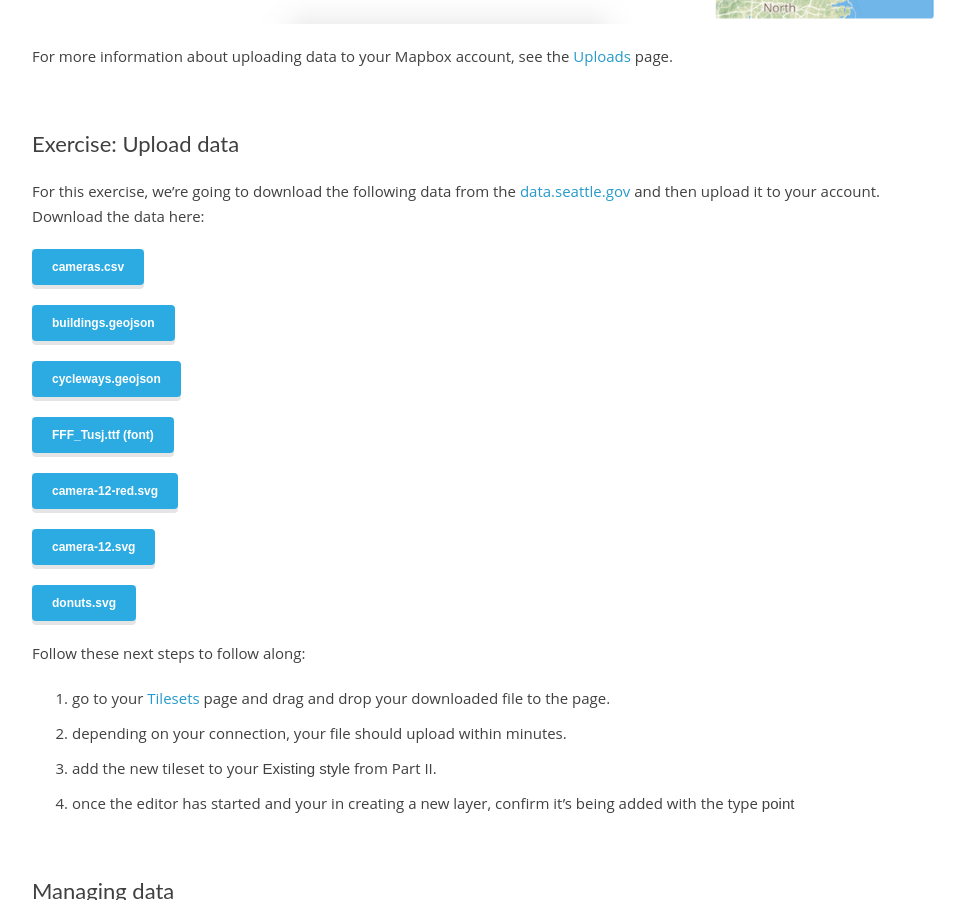
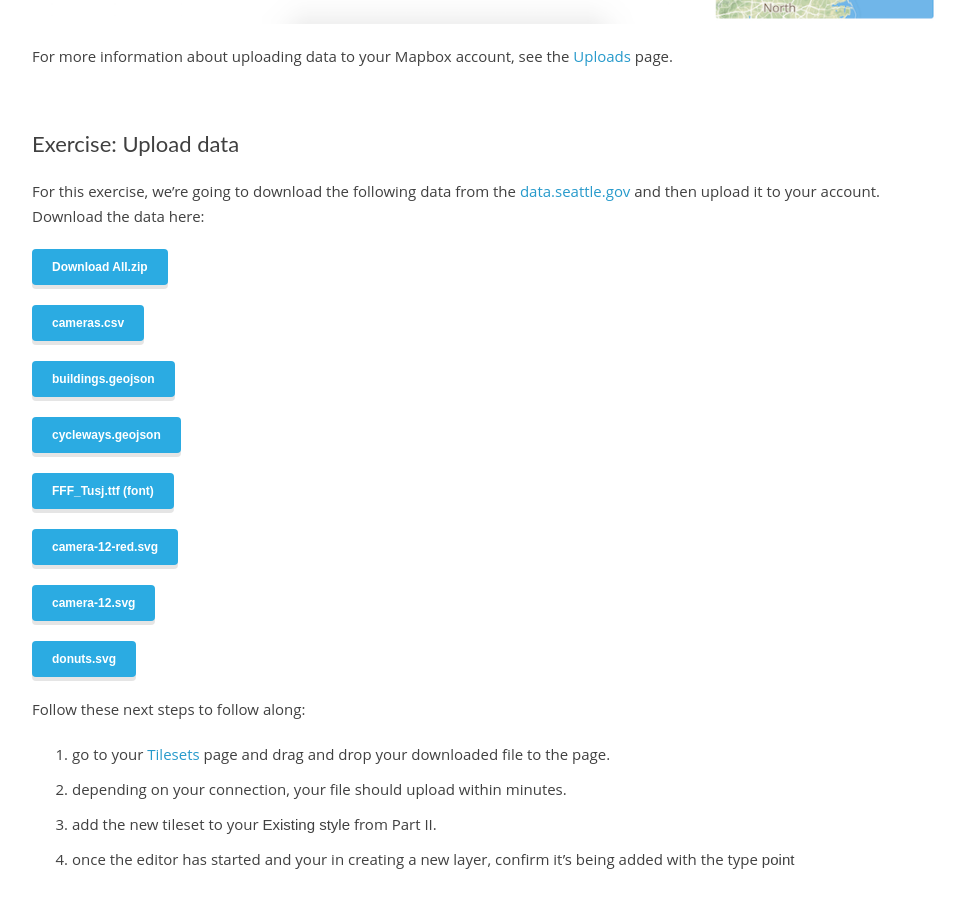
Before and after one commit to cugos/studio-workshop, a Jekyll site: the page built from _posts/0000-01-01-part-3.md, in a window 1280 px wide and 900 px high, scrolled down 5139 px. Shown: the whole window, without its empty margins (148-1113 px from the left). Built offline with Jekyll 4.4.1, drawn with Linux system fonts in a browser that asks for light colours; some web fonts are replaced.

Commit message:
link fix

```diff
--- a/_posts/0000-01-01-part-3.md
+++ b/_posts/0000-01-01-part-3.md
@@ -71,6 +71,9 @@ For more information about uploading data to your Mapbox account, see the [Uploa
 
 For this exercise, we're going to download the following data from the [data.seattle.gov](https://data.seattle.gov/) and then upload it to your account. Download the data here:
 
+<button class='button'><a href="{{site.baseurl}}/data/download_all.zip">
+Download All.zip</a></button>
+
 <button class='button'><a href="{{site.baseurl}}/data/Seattle_Traffic_Cameras.csv">
 cameras.csv</a></button>
 
```
